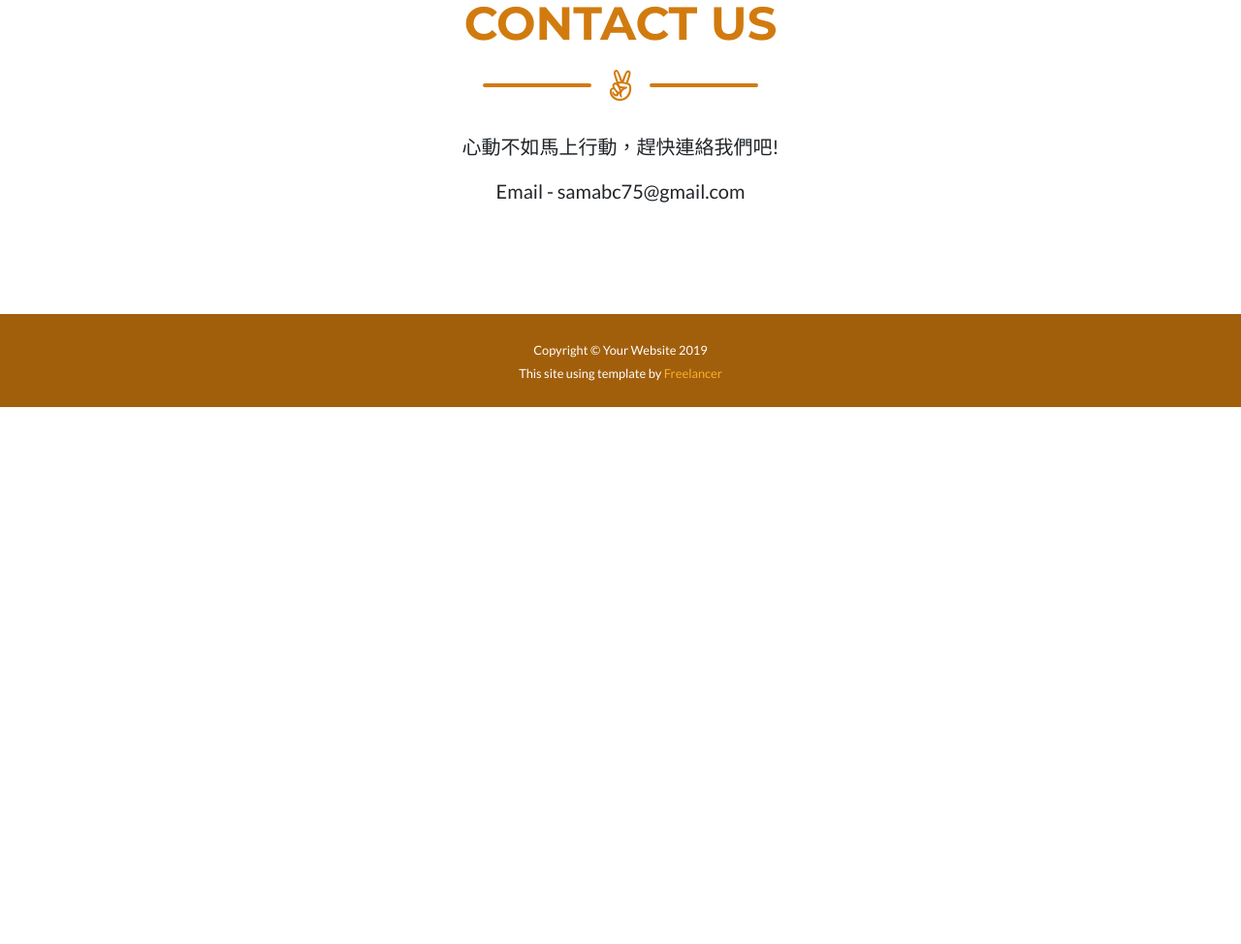
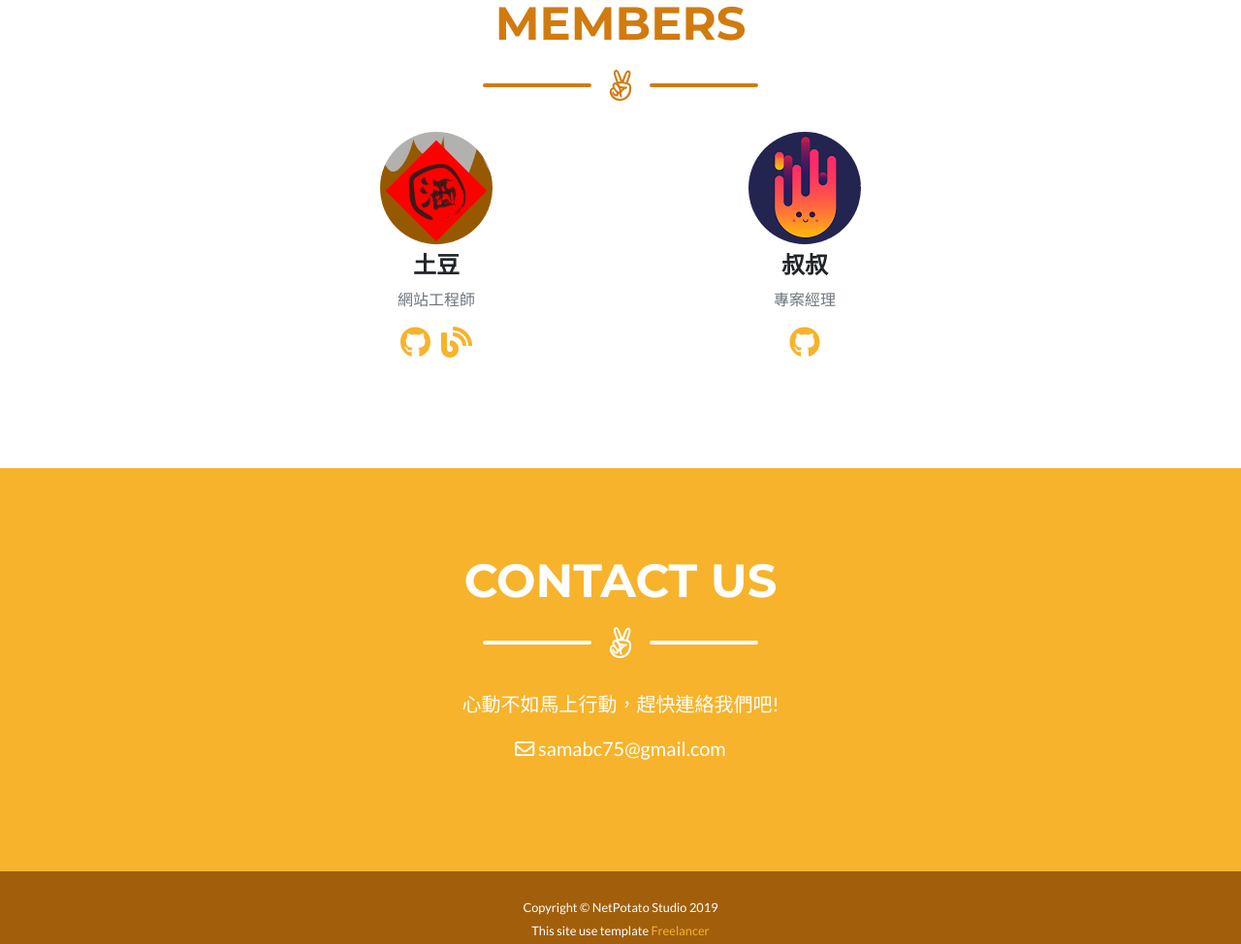
Before and after one commit to Bluebell3310/NetPotato, a plain HTML site: page index.html in a window 1280 px wide. Shown: the part 1824-2798 px from the top of the page at 97% size. Before the commit the page ends 2244 px from the top, so only its background shows below. Drawn offline with Linux system fonts and the light colour scheme.

Commit message:
Add members section

```diff
--- a/index.html
+++ b/index.html
@@ -8,7 +8,7 @@
   <meta name="description" content="">
   <meta name="author" content="">
   <link rel="shortcut icon" type="image/png" href="./img/NetPotato_favicon.png"/>
-  <link href="https://fonts.googleapis.com/css?family=Noto+Serif+TC&display=swap" rel="stylesheet">
+  <link href="https://fonts.googleapis.com/css?family=Noto+Sans+TC&display=swap" rel="stylesheet">
 
   <title>NetPotato</title>
 
@@ -41,6 +41,9 @@
             <a class="nav-link py-3 px-0 px-lg-3 rounded js-scroll-trigger" href="#about">About</a>
           </li>
           <li class="nav-item mx-0 mx-lg-1">
+            <a class="nav-link py-3 px-0 px-lg-3 rounded js-scroll-trigger" href="#members">Members</a>
+          </li>
+          <li class="nav-item mx-0 mx-lg-1">
             <a class="nav-link py-3 px-0 px-lg-3 rounded js-scroll-trigger" href="#contact">Contact</a>
           </li>
         </ul>
@@ -57,7 +60,7 @@
 
       <!-- Masthead Heading -->
       <h1 class="masthead-heading mb-0">NetPotato Studio</h1>
-      <h2 class="mb-0 mt-3">網路馬鈴薯工作室</h2>
+      <h2 class="mb-0 mt-3 font-weight-normal">網路馬鈴薯工作室</h2>
 
       <!-- Icon Divider -->
       <div class="divider-custom divider-light">
@@ -159,12 +162,12 @@
     </div>
   </section>
 
-  <!-- Contact Section -->
-  <section class="page-section" id="contact">
+  <!-- Members Section -->
+  <section class="page-section" id="members">
     <div class="container">
 
-      <!-- Contact Section Heading -->
-      <h2 class="page-section-heading text-center text-uppercase text-secondary mb-0">Contact Us</h2>
+      <!-- Members Section Heading -->
+      <h2 class="page-section-heading text-center text-uppercase text-secondary mb-0">Members</h2>
 
       <!-- Icon Divider -->
       <div class="divider-custom">
@@ -175,20 +178,76 @@
         <div class="divider-custom-line"></div>
       </div>
 
-      <div class="col-lg-7 mx-auto text-center">
-        <p class="lead">心動不如馬上行動，趕快連絡我們吧!</p>
-        <p class="lead">Email - samabc75@gmail.com</p>
+      <div class="row d-flex justify-content-center">
+        <div class="col-sm-4">
+          <div class="team-member text-center">
+            <img class="mx-auto rounded-circle mb-2" src="img/tudou_avatar.png" alt="">
+            <h4>土豆</h4>
+            <p class="text-muted">網站工程師</p>
+            <ul class="list-inline social-buttons">
+              <li class="list-inline-item">
+                <a href="https://github.com/bluebell3310">
+                  <i class="fab fa-github fa-2x"></i>
+                </a>
+              </li>
+              <li class="list-inline-item">
+                <a href="https://github.com/bluebell3310">
+                  <i class="fas fa-blog fa-2x"></i>
+                </a>
+              </li>
+            </ul>
+          </div>
+        </div>
+        <div class="col-sm-4">
+          <div class="team-member text-center">
+            <img class="mx-auto rounded-circle mb-2" src="img/chensm_avatar.png" alt="">
+            <h4>叔叔</h4>
+            <p class="text-muted">專案經理</p>
+            <ul class="list-inline social-buttons">
+              <li class="list-inline-item">
+                <a href="https://github.com/CChensm">
+                  <i class="fab fa-github fa-2x"></i>
+                </a>
+              </li>
+            </ul>
+          </div>
+        </div>
       </div>
 
     </div>
   </section>
 
+    <!-- Contact Us Section -->
+    <section class="page-section bg-primary text-white mb-0" id="contact">
+      <div class="container">
+
+        <!-- Contact Us Section Heading -->
+        <h2 class="page-section-heading text-center text-uppercase text-white">Contact Us</h2>
+
+        <!-- Icon Divider -->
+        <div class="divider-custom divider-light">
+          <div class="divider-custom-line"></div>
+          <div class="divider-custom-icon">
+            <i class="fab fa-angellist"></i>
+          </div>
+          <div class="divider-custom-line"></div>
+        </div>
+
+        <!-- Contact Us Section Content -->
+        <div class="col-lg-7 mx-auto text-center">
+          <p class="lead">心動不如馬上行動，趕快連絡我們吧!</p>
+          <p class="lead"><i class="far fa-envelope"></i> samabc75@gmail.com</p>
+        </div>
+
+      </div>
+    </section>
+
   <!-- Copyright Section -->
   <section class="copyright py-4 text-center text-white">
     <div class="container">
-      <small>Copyright &copy; Your Website 2019</small>
+      <small>Copyright &copy; NetPotato Studio 2019</small>
       <br/>
-      <small>This site using template by <a href="https://startbootstrap.com/template-overviews/freelancer/">Freelancer</a></small>
+      <small>This site use template <a href="https://startbootstrap.com/template-overviews/freelancer/">Freelancer</small>
     </div>
   </section>
 
```
Also changed, not shown: css/freelancer.css, img/chensm_avatar.png (added), img/original.png (added), img/tudou_avatar.png (added).
